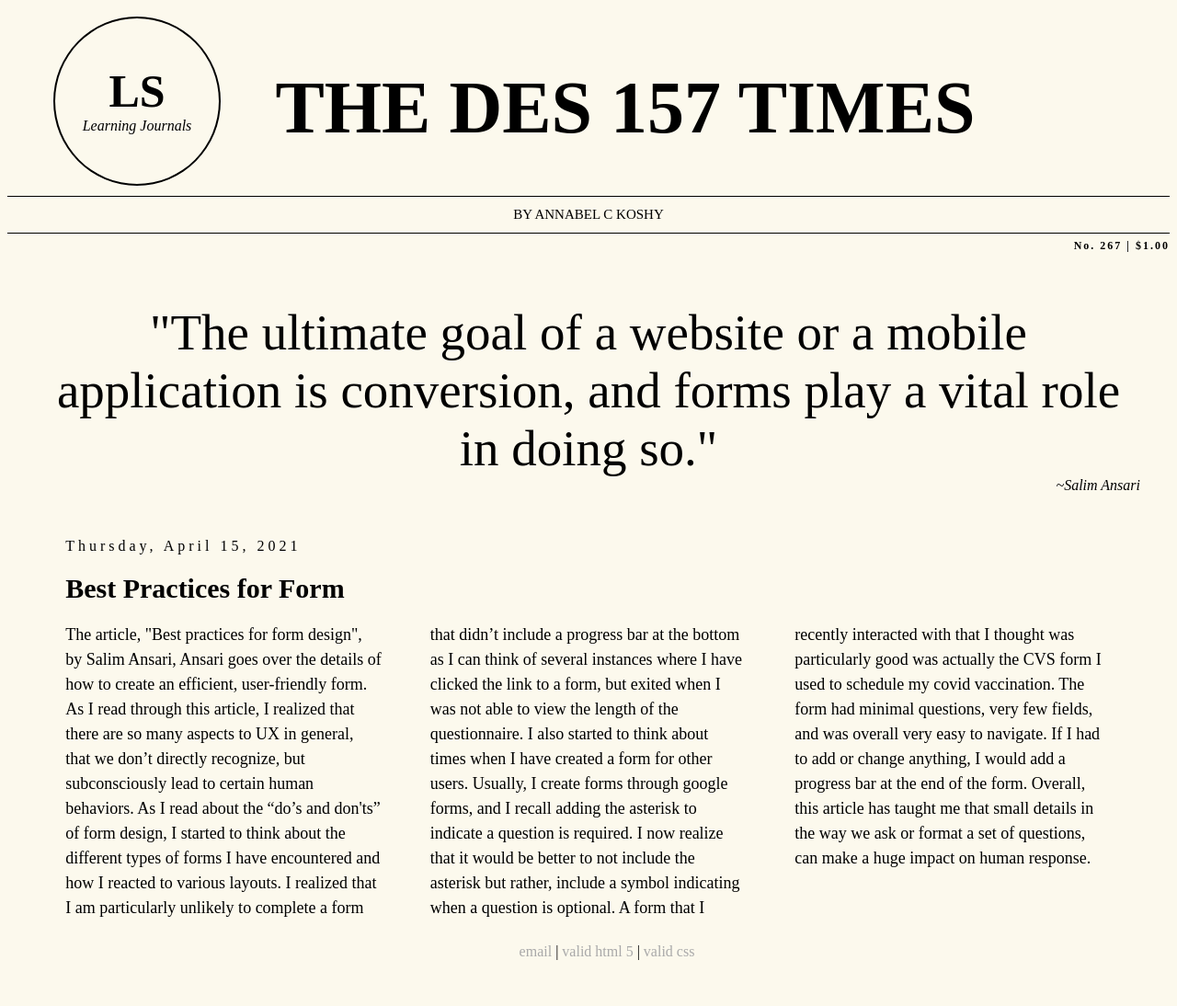
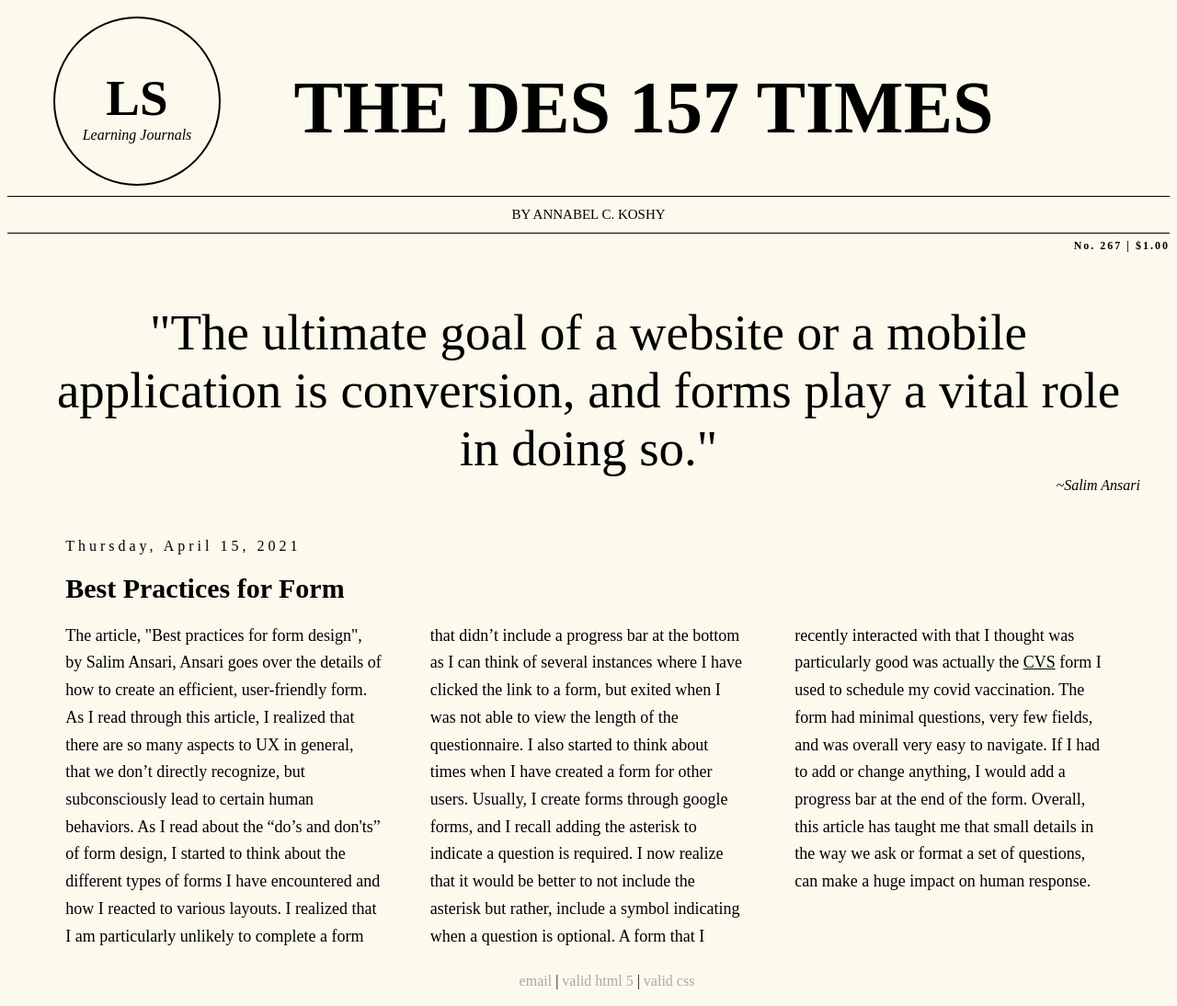
Before and after one commit to ackoshy/ackoshy.github.com, a plain HTML site: page des157/lj/index.html in a window 1280 px wide. Shown: the whole page at 92% size. Before the commit the page ends 1062 px from the top, so only its background shows below. Drawn offline with Linux system fonts and the light colour scheme.

Commit message:
final touches

```diff
--- a/des157/lj/index.html
+++ b/des157/lj/index.html
@@ -19,7 +19,7 @@
                 <h1>THE DES 157 TIMES</h1>
             </div>
             <div id="author_bar">
-                <h2>BY ANNABEL C KOSHY</h2>
+                <h2>BY ANNABEL C. KOSHY</h2>
             </div>
             <h6>No. 267 | $1.00</h6>
         </header>
@@ -39,7 +39,6 @@
                 the <a href="https://www.cvs.com/vaccine/intake/store/covid-screener/covid-qns">CVS</a> form I used to schedule my covid vaccination. The form had minimal questions, very few fields, and was overall very easy to navigate. If I had
                 to add or change anything, I would add a progress bar at the end of the form. Overall, this article has taught me that small details in the way we ask or format a set of questions, can make a huge impact on human response.
                 </p>
-
         </section>
     </main>
 
--- a/des157/lj/styles.css
+++ b/des157/lj/styles.css
@@ -6,6 +6,7 @@ h1{
     text-align: center;
     font-size: 80px;
     margin-bottom: 0.5em;
+    margin-left: 40px;
 }
 
 div#container {
@@ -36,10 +37,10 @@ h2{
 }
 h3{
     text-align: center;
-    font-size: 50px;
+    font-size: 55px;
     margin-bottom: 0;
+}
 
-}
 h4{
     text-align: center;
     font-weight: lighter;
@@ -94,7 +95,7 @@ section{
     margin-right: 5%;
     column-count: 3;
     font-family: 'Droid Serif', serif;
-    line-height: 1.5em;
+    line-height: 1.65em;
     font-size: 18px;
 }
 
@@ -105,7 +106,6 @@ p{
 
 a, ul{
     color: black;
-    text-decoration: none;
     list-style-type: none;
 }
 
```
